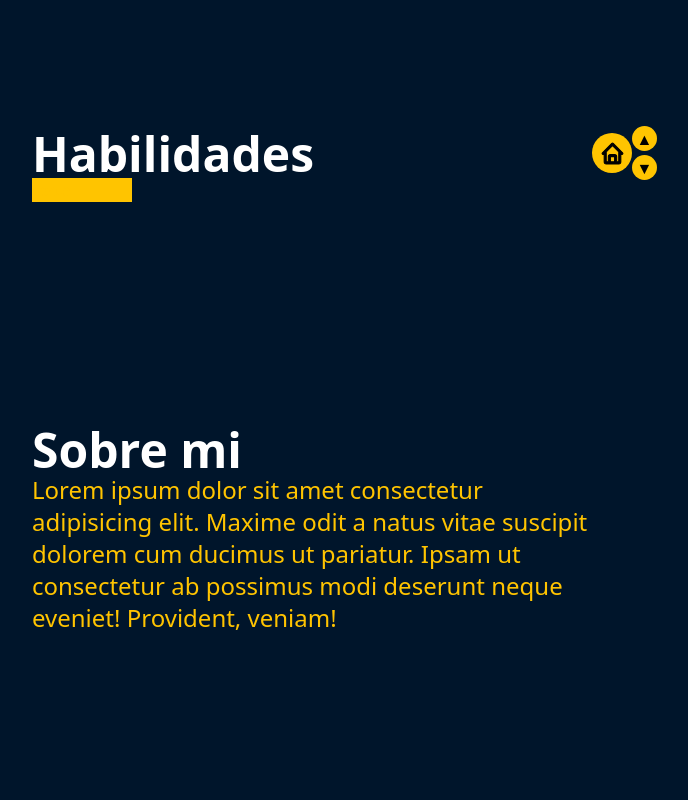
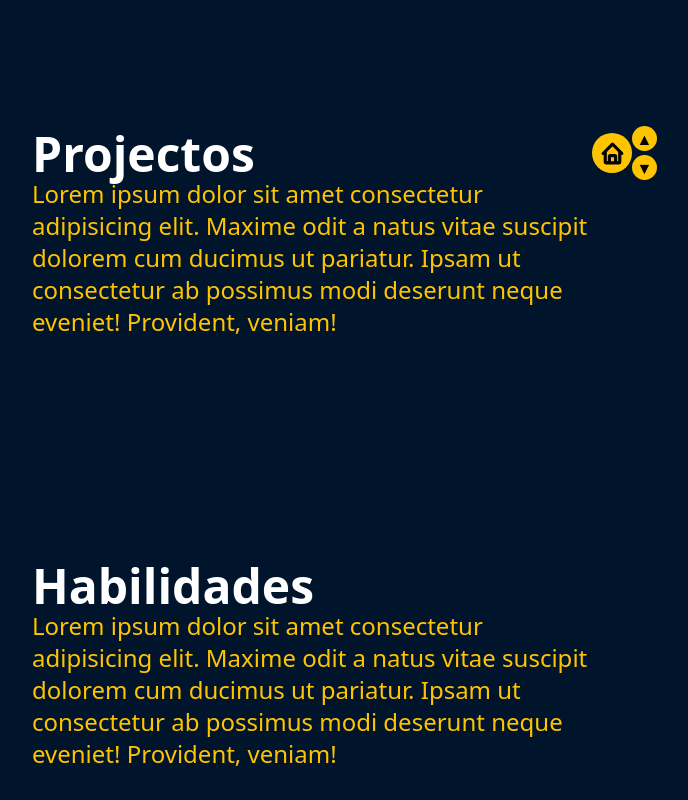
Before and after one commit to JeremyNazareth/portfolio, a Next.js app: page / in a window 1280 px wide. Shown: the part 600-1400 px from the top of the page, without its empty margins (48-736 px from the left). Built offline with nearby package versions, Linux system fonts and the light colour scheme; a web font is replaced by a local one.

Commit message:
refactor: change of priority of projects section

```diff
--- a/app/layout.tsx
+++ b/app/layout.tsx
@@ -26,8 +26,8 @@ export default function RootLayout({
 
           <nav className="flex text-center text-lg/12 font-bold gap-5">
             <a href="#home">Inicio</a>
+            <a href="#projects">Projectos</a>
             <a href="#skills">Habilidades</a>
-            <a href="#projects">Projectos</a>
             <a href="#about">Sobre mi</a>
           </nav>
         </header>
--- a/app/page.tsx
+++ b/app/page.tsx
@@ -3,7 +3,7 @@ import { BiHome } from "react-icons/bi";
 export default function Page(){
     return(
         <>
-        <section id="home" className="mt-20 scroll-m-80">
+        <section id="home" className="mt-[10%] scroll-m-80">
             <h1 className="text-3xl">¡Bienvenido a mi portfolio!</h1>
             <div className="flex text-5xl items-end">
                 <p className="flex-initial leading-20">soy&nbsp;</p>
@@ -21,15 +21,18 @@ export default function Page(){
             </div>
         </div>
 
-        <section id="skills">
-
-        </section>
         <section id="projects">
-            <h1 className="text-5xl font-bold text-white">Habilidades</h1>
-            <div className="bg-secondary w-25">
-                <h1>texto</h1>
+            <div className="">
+                <h1 className="text-5xl font-bold text-white">Projectos</h1>
+                <h2 className="text-2xl w-1/2">Lorem ipsum dolor sit amet consectetur adipisicing elit. Maxime odit a natus vitae suscipit dolorem cum ducimus ut pariatur. Ipsam ut consectetur ab possimus modi deserunt neque eveniet! Provident, veniam!</h2>
             </div>
         </section>
+
+        <section id="skills">
+            <h1 className="text-5xl font-bold text-white">Habilidades</h1>
+            <h2 className="text-2xl w-1/2">Lorem ipsum dolor sit amet consectetur adipisicing elit. Maxime odit a natus vitae suscipit dolorem cum ducimus ut pariatur. Ipsam ut consectetur ab possimus modi deserunt neque eveniet! Provident, veniam!</h2>
+        </section>
+
 
         <section id="about">
             <h1 className="text-5xl font-bold text-white">Sobre mi</h1>
```
